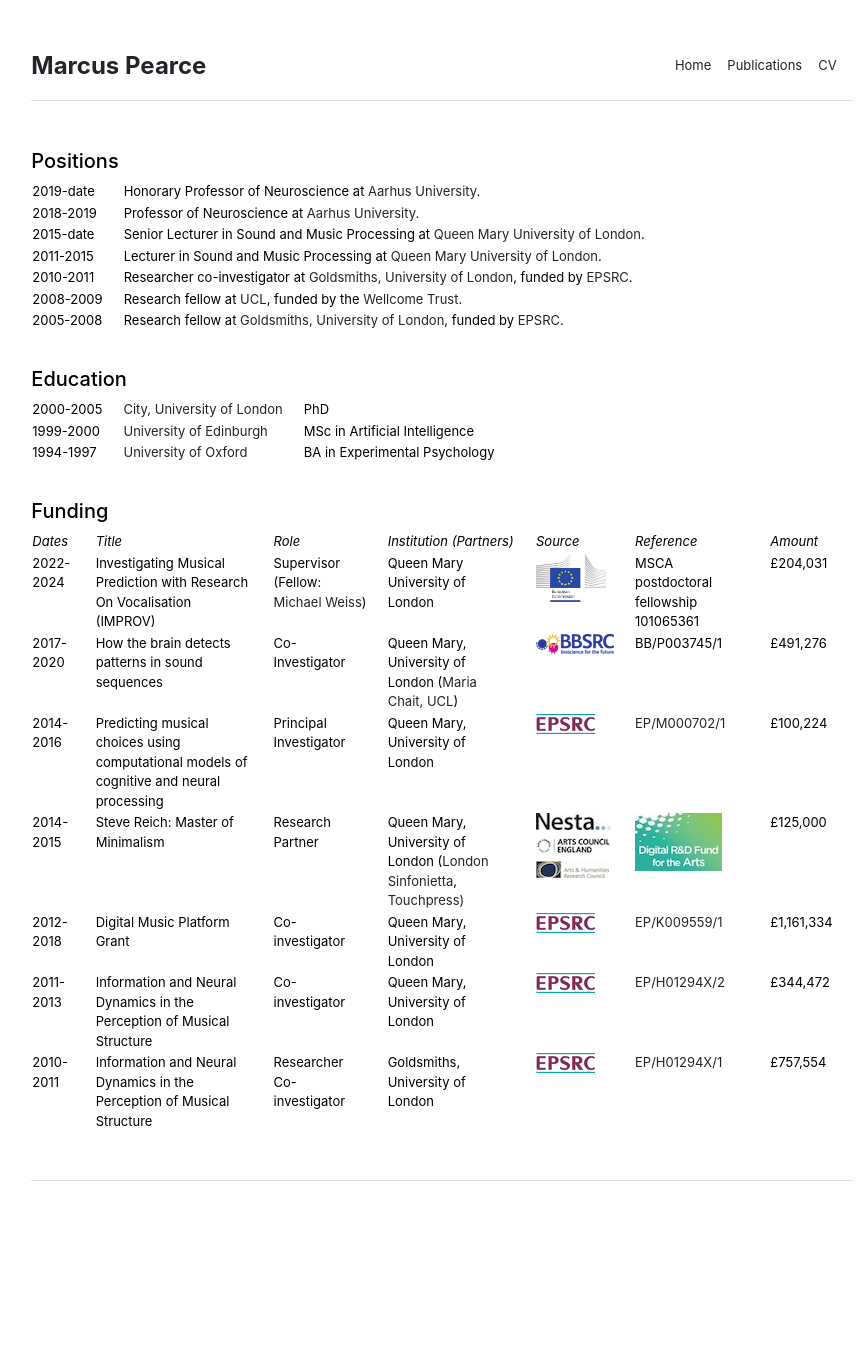
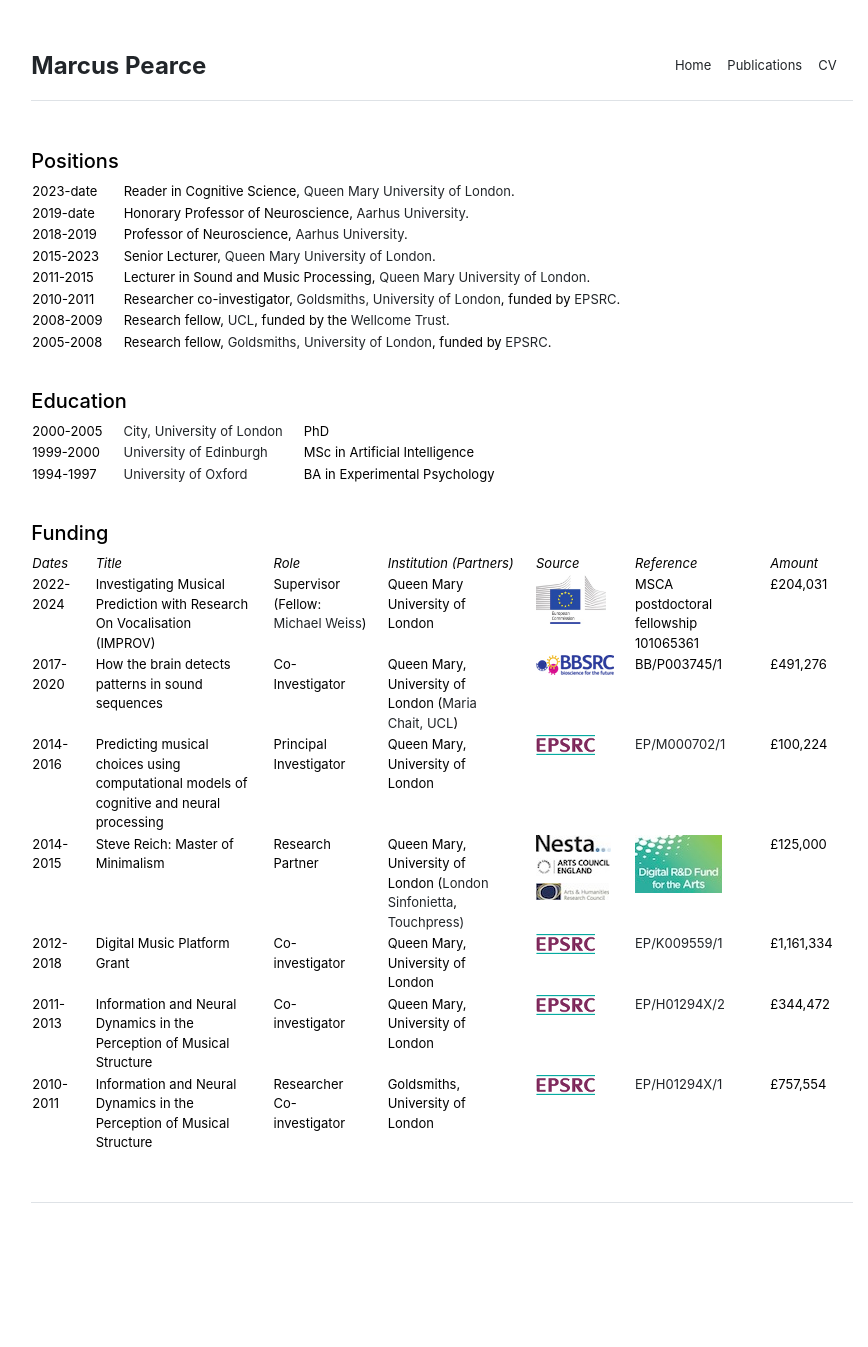
Before and after one commit to mtpearce/mtpearce.github.io, a Jekyll site: the page built from cv.md, in a window 1280 px wide. Shown: the whole page, without its empty margins (198-1066 px from the left). Built offline with Jekyll 4.4.1, drawn with Linux system fonts in a browser that asks for light colours; before the commit the page ends 1325 px from its top, so only the background shows below that.

Commit message:
Update cv

```diff
--- a/cv.md
+++ b/cv.md
@@ -7,32 +7,36 @@
 
 <table class="body-table">
   <tr>
+    <td>2023-date</td>
+    <td>Reader in Cognitive Science, <a href="http://www.qmul.ac.uk">Queen Mary University of London</a>.</td>
+  </tr>
+  <tr>
     <td>2019-date</td>
-    <td>Honorary Professor of Neuroscience at <a href="http://www.au.dk">Aarhus University</a>.</td>
+    <td>Honorary Professor of Neuroscience, <a href="http://www.au.dk">Aarhus University</a>.</td>
   </tr>
   <tr>
     <td>2018-2019</td>
-    <td>Professor of Neuroscience at <a href="http://www.au.dk">Aarhus University</a>.</td>
+    <td>Professor of Neuroscience, <a href="http://www.au.dk">Aarhus University</a>.</td>
   </tr>
   <tr>
-    <td>2015-date</td>
-    <td>Senior Lecturer in Sound and Music Processing at <a href="http://www.qmul.ac.uk">Queen Mary University of London</a>.</td>
+    <td>2015-2023</td>
+    <td>Senior Lecturer, <a href="http://www.qmul.ac.uk">Queen Mary University of London</a>.</td>
   </tr>
   <tr>
     <td>2011-2015</td>
-    <td>Lecturer in Sound and Music Processing at <a href="http://www.qmul.ac.uk">Queen Mary University of London</a>.</td>
+    <td>Lecturer in Sound and Music Processing, <a href="http://www.qmul.ac.uk">Queen Mary University of London</a>.</td>
   </tr>
   <tr>
     <td>2010-2011</td>
-    <td>Researcher co-investigator at <a href="http://www.gold.ac.uk">Goldsmiths, University of London</a>, funded by <a href="http://www.epsrc.ac.uk">EPSRC</a>.</td>
+    <td>Researcher co-investigator, <a href="http://www.gold.ac.uk">Goldsmiths, University of London</a>, funded by <a href="http://www.epsrc.ac.uk">EPSRC</a>.</td>
   </tr>
   <tr>
     <td>2008-2009</td>
-    <td>Research fellow at <a href="http://www.ucl.ac.uk/">UCL</a>, funded by the <a href="http://www.wellcome.ac.uk/">Wellcome Trust</a>.</td>
+    <td>Research fellow, <a href="http://www.ucl.ac.uk/">UCL</a>, funded by the <a href="http://www.wellcome.ac.uk/">Wellcome Trust</a>.</td>
   </tr>
   <tr>
     <td>2005-2008</td>
-    <td>Research fellow at <a href="http://www.gold.ac.uk">Goldsmiths, University of London</a>, funded by <a href="http://www.epsrc.ac.uk">EPSRC</a>.</td>
+    <td>Research fellow, <a href="http://www.gold.ac.uk">Goldsmiths, University of London</a>, funded by <a href="http://www.epsrc.ac.uk">EPSRC</a>.</td>
   </tr>
   <!-- tr><td><a href="cv.pdf">Full CV</a></td><td></td></tr -->
 </table>
```
